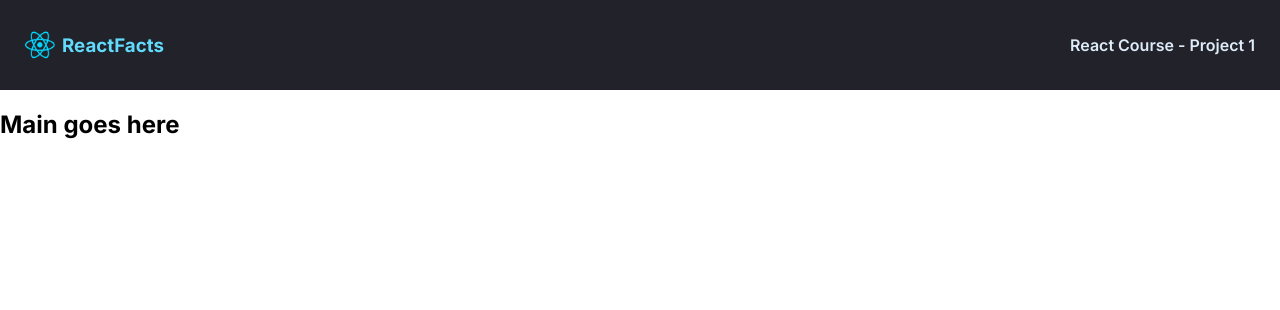
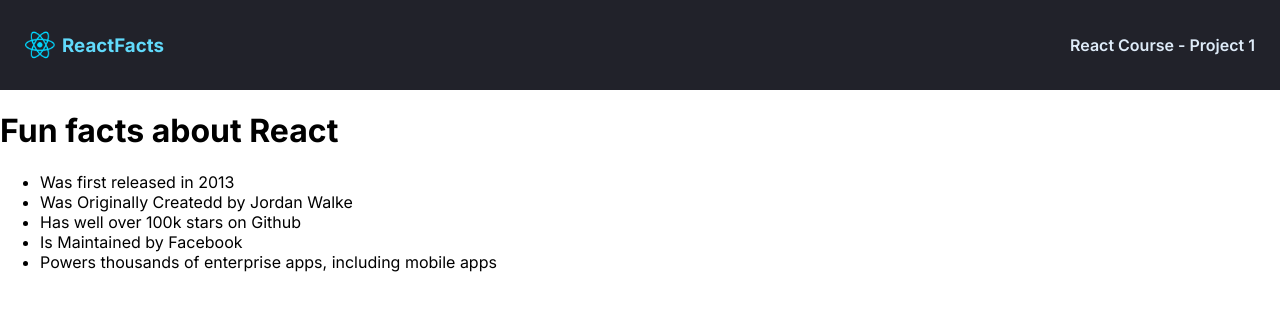
Before and after one commit to AaronJHarvey/React-For-Fun-Project, a React (Vite) app: page / in a window 1280 px wide. Shown: the top 310 px of the page. Built offline with nearby package versions, Linux system fonts and the light colour scheme.

Commit message:
Builds out main section content

```diff
--- a/src/components/Main.jsx
+++ b/src/components/Main.jsx
@@ -1,5 +1,16 @@
 import React from 'react';
 
 export default function Main () {
-	return <h2>Main goes here</h2>;
+	return (
+		<div className='main-section'>
+			<h1 className='main-title'>Fun facts about React</h1>
+			<ul className='react-facts-list'>
+				<li className='item-1'>Was first released in 2013</li>
+				<li className='item-2'>Was Originally Createdd by Jordan Walke</li>
+				<li className='item-3'>Has well over 100k stars on Github</li>
+				<li className='item-4'>Is Maintained by Facebook</li>
+				<li className='item-5'>Powers thousands of enterprise apps, including mobile apps</li>
+			</ul>
+		</div>
+	);
 }
```
